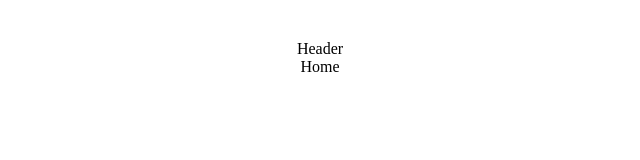
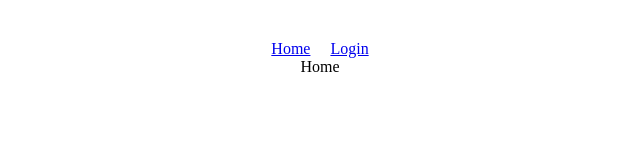
Before and after one commit to atikmahmud482/react2, a React (Vite) app in the folder Authentication/: page / in a window 1280 px wide. Shown: the top 160 px of the page, without its empty margins (320-960 px from the left). Built offline with nearby package versions, Linux system fonts and the light colour scheme.

Commit message:
video 49-3 google auth settings

```diff
--- a/Authentication/src/components/Header.jsx
+++ b/Authentication/src/components/Header.jsx
@@ -1,5 +1,14 @@
+import { NavLink } from "react-router";
+
 const Header = () => {
-  return <div>Header</div>;
+  return (
+    <div>
+      <NavLink to="/" style={{ marginRight: "20px" }}>
+        Home
+      </NavLink>
+      <NavLink to="/login">Login</NavLink>
+    </div>
+  );
 };
 
 export default Header;
--- a/Authentication/src/components/Login.jsx
+++ b/Authentication/src/components/Login.jsx
@@ -1,7 +1,16 @@
-import React from "react";
+import { GoogleAuthProvider } from "firebase/auth";
 
 const Login = () => {
-  return <div>Login</div>;
+  const Provider = new GoogleAuthProvider();
+
+  const handleGoogleSignIn = () => {
+    console.log("Google Call");
+  };
+  return (
+    <div>
+      <button onClick={handleGoogleSignIn}>Login with Google</button>
+    </div>
+  );
 };
 
 export default Login;
```
Also changed, not shown: Authentication/src/components/step.js (+7 -0 lines), Authentication/src/firebase.init.js (added, +22 -0 lines).
